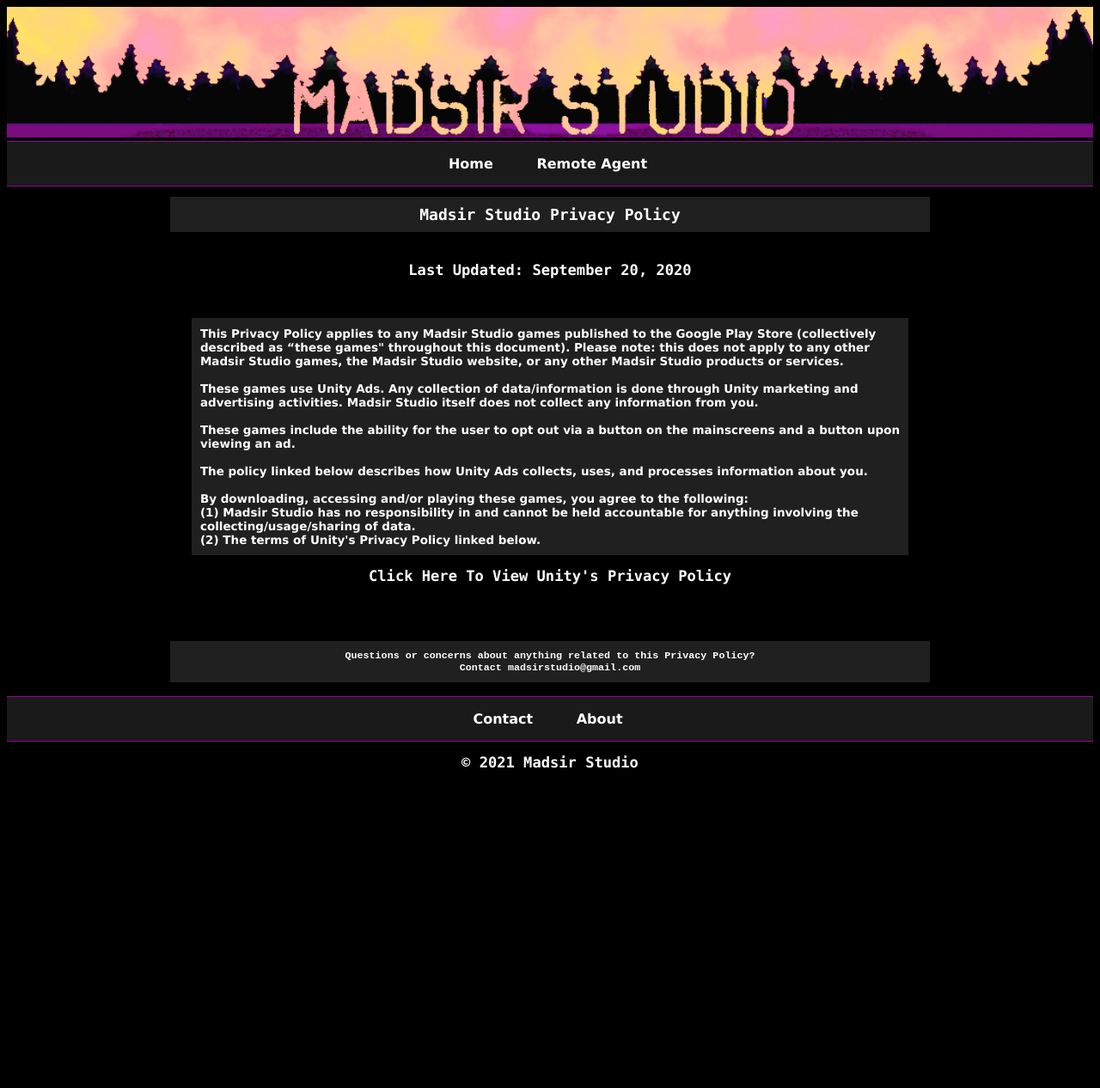
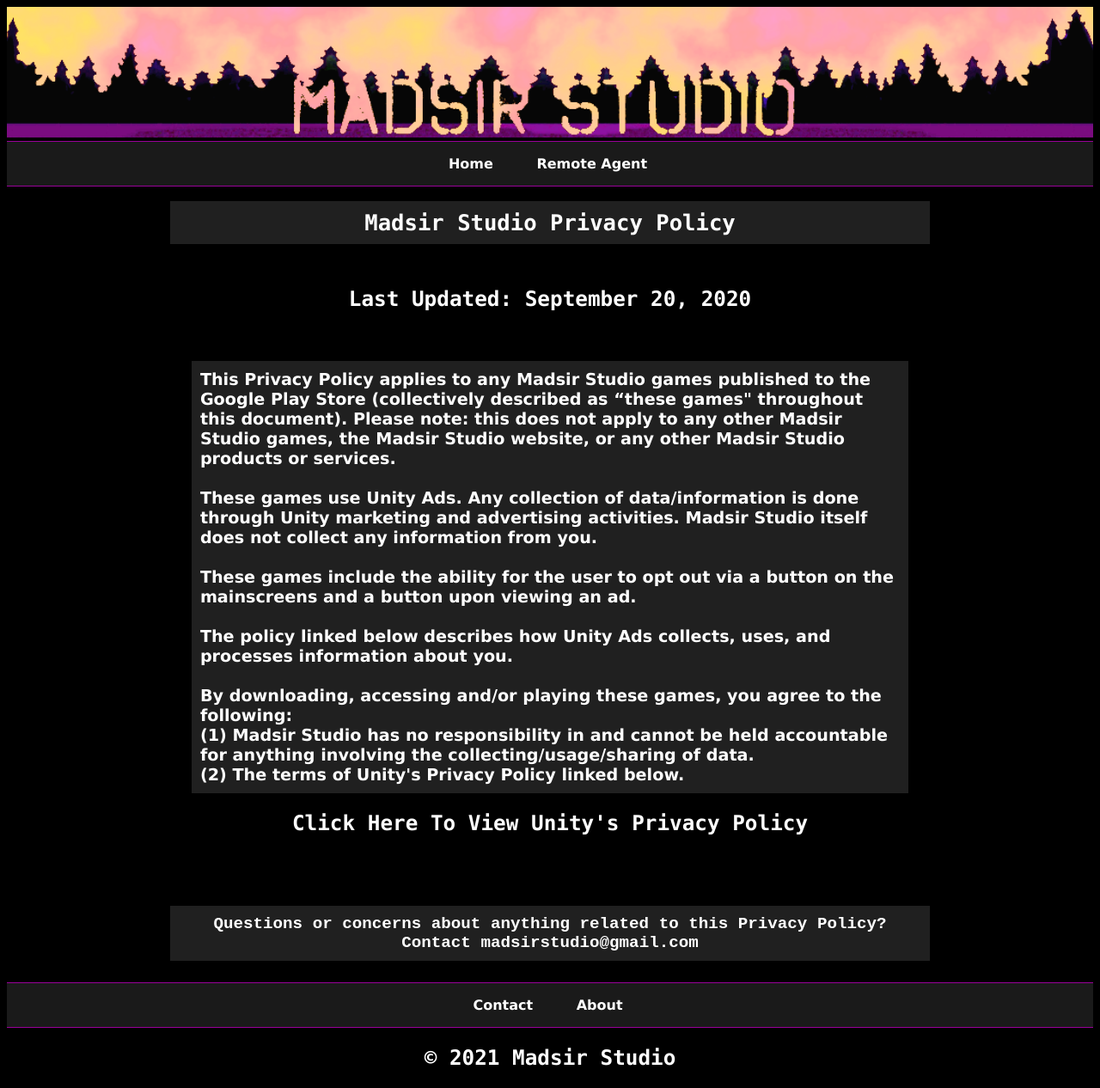
Before and after one commit to Madsir/madsirstudio.github.io, a Jekyll site: the page built from Privacy/index.html, in a window 1280 px wide. Shown: the whole page at 86% size. Built offline with Jekyll 4.4.1, drawn with Linux system fonts in a browser that asks for light colours; before the commit the page ends 911 px from its top, so only the background shows below that.

Commit message:
Update main.css

```diff
--- a/css/main.css
+++ b/css/main.css
@@ -38,7 +38,7 @@
     text-decoration: underline;
 }
 h1 {
-    font-size: 2vh;
+    font-size: 2vw;
     font-family:"Lucida Console", 'Monaco', 'monospace';
     color: #FFF;
     text-align:center;
@@ -49,7 +49,7 @@
 }
 h2 {
 
-    font-size: 1.9vh;
+    font-size: 1.9vw;
     font-family:"Lucida Console", 'Monaco', 'monospace';
     color: #FFF;
     text-align:center;
@@ -58,7 +58,7 @@
 }
 h3 {
 
-    font-size: 1.5vh;
+    font-size: 1.5vw;
     font-family:"Lucida Console", 'Monaco', 'monospace';
     color: #FFF;
     text-align:center;
@@ -68,7 +68,7 @@
 h4 {
 
     font-family:"Courier New", 'Courier', 'monospace';
-    font-size: 1.3vh;
+    font-size: 1.5vw;
     font-weight: bold;
     color: #FFF;
     text-align:center;
@@ -79,7 +79,7 @@
 }
 p {
     font-weight: bold;
-    font-size: 1.5vh;
+    font-size: 1.5vw;
     color: #FFF;
     font-family: "Verdana", "Geneva", sans-serif;
     text-align: center, justify;
```
